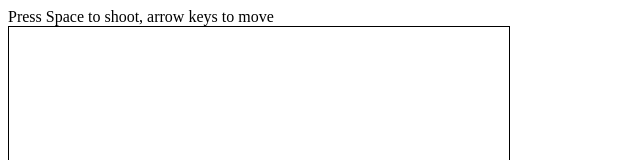
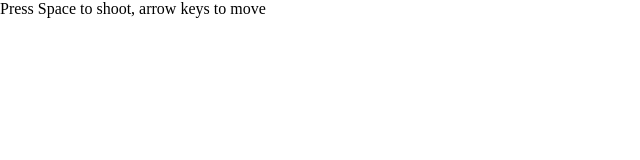
Before and after one commit to kfenster/kyleinvaders, a plain HTML site: page index.html in a window 1280 px wide. Shown: the top 160 px of the page, without its empty margins (0-640 px from the left). Drawn offline with Linux system fonts and the light colour scheme.

Commit message:
Added js directory and moved space.js there Manually merged original index.html with index.html from http://www.codeproject.com/Articles/681130/Learn-JavaScript-Part-2-Space-Invaders

```diff
--- a/index.html
+++ b/index.html
@@ -1,13 +1,28 @@
+<!DOCTYPE html>
 <html>
+	<head>
+		<title>Space Invaders</title>
 		<style>
-  canvas {
-    border: 1px solid black;
 
+			/* Styling needed for a fullscreen canvas and no scrollbars (from
+				http://www.codeproject.com/Articles/681130/Learn-JavaScript-Part-2-Space-Invaders )*/
+			body, html {
+		    width: 100%;
+		    height: 100%;
+		    margin: 0;
+		    padding: 0;
+		    overflow: hidden;
 			}
+
+			/* Space Invader styles... */
 		</style>
+	</head>
 	<body>
 		<div>Press Space to shoot, arrow keys to move</div>
+		<script src="js/space.js"></script>
+		<script>
+
+			/* Where the JS goes */
+		</script>
 	</body>
-<canvas width="500" height="500"></canvas>
-<script src="/space.js"></script>
 </html>
```
Also changed, not shown: js/space.js (renamed from space.js). Lines whose indentation alone changed are shown as unchanged.
